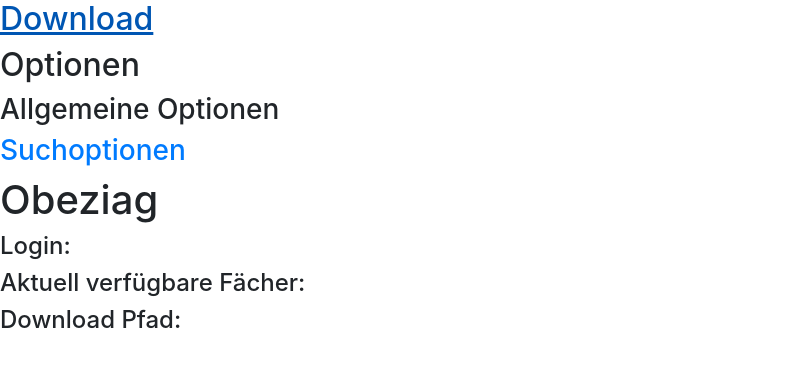
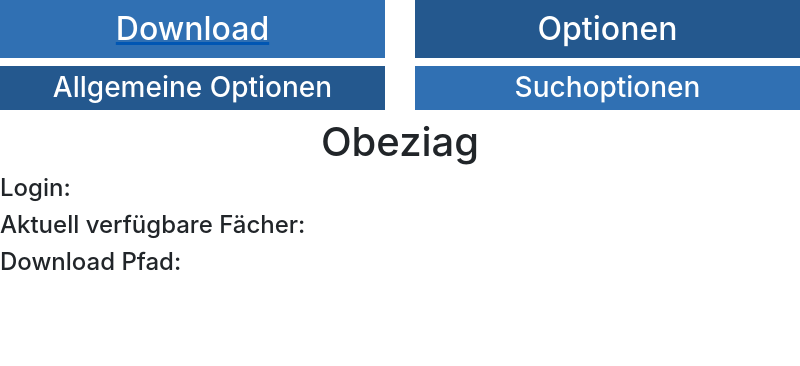
Before and after one commit to Robin-Geissler/Obeziag, an Electron app: page gui/allgemeineOptionen.html in a window 800 px wide. Drawn offline with nearby package versions, Linux system fonts and the light colour scheme.

Commit message:
gui: Menu mit Bootstrap grid hinzugefügt

```diff
--- a/gui/allgemeineOptionen.html
+++ b/gui/allgemeineOptionen.html
@@ -11,39 +11,52 @@
     <script>require('bootstrap');</script>
 
     <link href="./node_modules/bootstrap/dist/css/bootstrap.min.css" rel="stylesheet"/>
+    <link href="obeziagDesignAnpassung.css" rel="stylesheet" type="text/css">
+
     <title>Obeziag</title>
 </head>
 <body>
-<div>
+<div class="menu">
+    <div class="row">
+        <div class="col">
             <a href="download.html">
-        <div class="off screen">
-            <h2>
+                <div class="off-screen">
+                    <h2 class="text-center">
                         Download
                     </h2>
                 </div>
             </a>
         </div>
-<div class="on screen">
-    <h2>
+        <div class="col">
+            <div class="on-screen">
+                <h2 class="text-center">
                     Optionen
                 </h2>
             </div>
-<div class="on screen">
-    <h3>
+        </div>
+        <div class="w-100"></div>
+        <div class="col">
+            <div class="on-screen">
+                <h3 class="text-center">
                     Allgemeine Optionen
                 </h3>
             </div>
-<div>
+        </div>
+        <div class="col">
             <a href="suchOptionen.html">
-        <div class="off screen">
-            <h3>
+                <div class="off-screen">
+                    <h3 class="text-center">
                         Suchoptionen
                     </h3>
                 </div>
             </a>
         </div>
+    </div>
+</div>
+
+
 <div>
-    <h1>Obeziag</h1>
+    <h1 class="text-center">Obeziag</h1>
 </div>
 <div>
     <h4>Login:</h4>
--- /dev/null
+++ b/gui/obeziagDesignAnpassung.css
@@ -0,0 +1,21 @@
+.menu{
+    background-color: white;
+}
+
+.on-screen{
+    background-color: #24588e;
+    color: white;
+}
+
+.off-screen{
+    background-color: #3070b3;
+    color: white;
+}
+
+h2{
+    padding: 10px;
+}
+
+h3{
+    padding: 5px
+}
```
Also changed, not shown: gui/download.html (+17 -6 lines), gui/suchOptionen.html (+21 -5 lines). Lines whose indentation alone changed are shown as unchanged.
